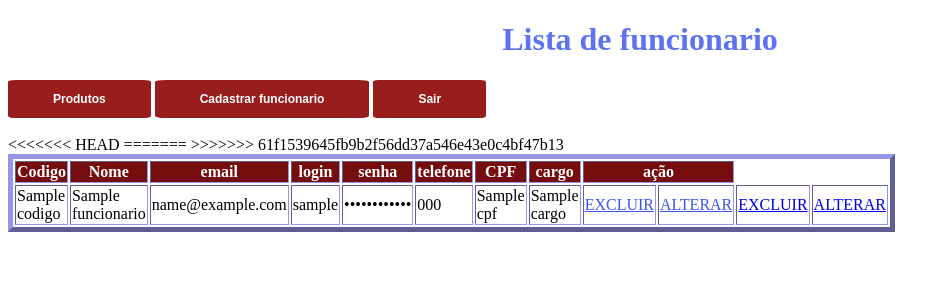
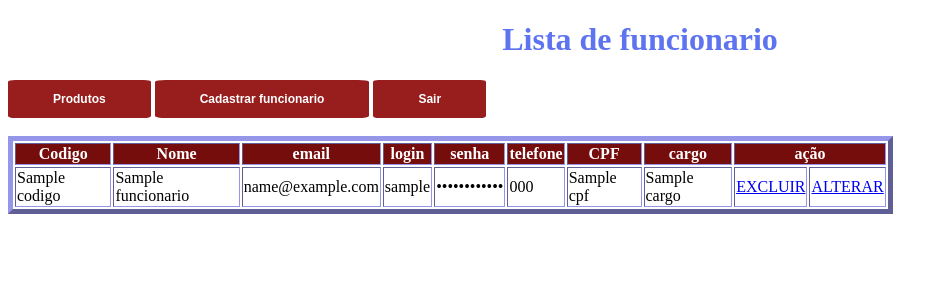
Before and after one commit to Shadowhunterbr/FarmaciaPHP, a PHP site: template view/listadefuncionarios.php in a window 1280 px wide. Shown: the top 300 px of the page, without its empty margins (0-950 px from the left). Run offline with PHP 8.4, Linux system fonts and the light colour scheme; the visitor is signed in with stand-in values (Sample User, id 1); the template is opened without the code that fills it: most values are stand-ins (such as "Sample title", 1, 10 or a date in 2020).

Commit message:
dir lista funcionarios

```diff
--- a/view/listadefuncionarios.php
+++ b/view/listadefuncionarios.php
@@ -11,7 +11,7 @@ protegePaginaGerente();
 <head>
     <meta charset="UTF-8">
     <meta name="viewport" content="width=device-width, initial-scale=1.0">
-    <link rel="stylesheet" href="../view/Estilos/listaFuncionarios.css">
+    <link rel="stylesheet" href="view\Estilos\listaFuncionarios.css">
     <title>Lista de Funcionarios</title>
 </head>
 <body>
@@ -48,13 +48,10 @@ protegePaginaGerente();
             <td><?php echo $funcionario['telefone'] ?></td>
             <td><?php echo $funcionario['cpf'] ?></td>
             <td><?php echo $funcionario['cargo'] ?></td>
-<<<<<<< HEAD
-            <td><a href="index.php?acao=excluirFuncionario&codigo=<?php echo $funcionario['codigo'] ?>" class="excluir">EXCLUIR</a></td>
-            <td><a href="index.php?acao= ARRUMA AQUI &codigo=<?php echo $funcionario['codigo'] ?>" class="alterar">ALTERAR</a></td>
-=======
+
             <td><a href="index.php?acao=excluirFuncionario&codigo=<?php echo $funcionario['codigo'] ?>">EXCLUIR</a></td>
             <td><a href="index.php?acao=paginaalterarfuncionario&codigo=<?php echo $funcionario['codigo']; ?>">ALTERAR</a></td>
->>>>>>> 61f1539645fb9b2f56dd37a546e43e0c4bf47b13
+
         </tr>
         <?php endforeach; ?>
     </table>
```
